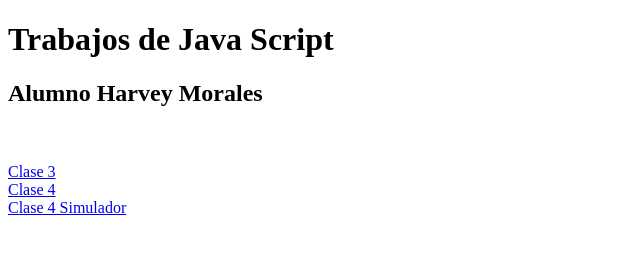
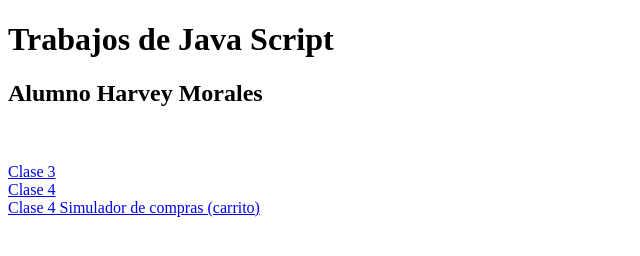
Before and after one commit to HarveyMorales/JSHarveyMorales, a plain HTML site: page index.html in a window 1280 px wide. Shown: the whole page, without its empty margins (0-640 px from the left). Drawn offline with Linux system fonts and the light colour scheme.

Commit message:
modificacion de nombre en index

```diff
--- a/index.html
+++ b/index.html
@@ -18,7 +18,7 @@
 <br>
 <a href="./Clase 4/index.html">Clase 4</a>
 <br>
-<a href="./Clase 4 Simulador/">Clase 4 Simulador</a>
+<a href="./Clase 4 Simulador/">Clase 4 Simulador de compras (carrito)</a>
 
 </main>
 
```
